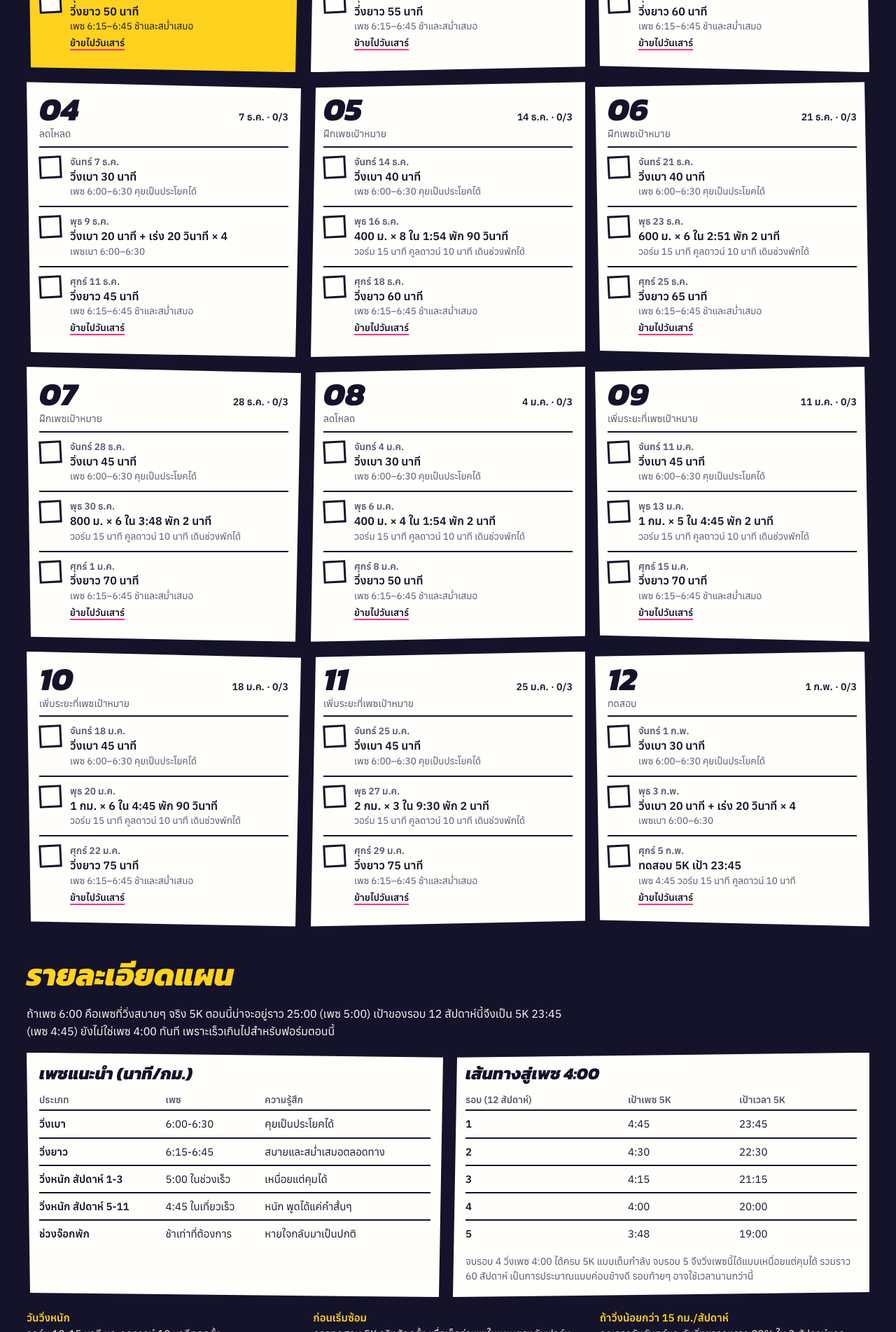
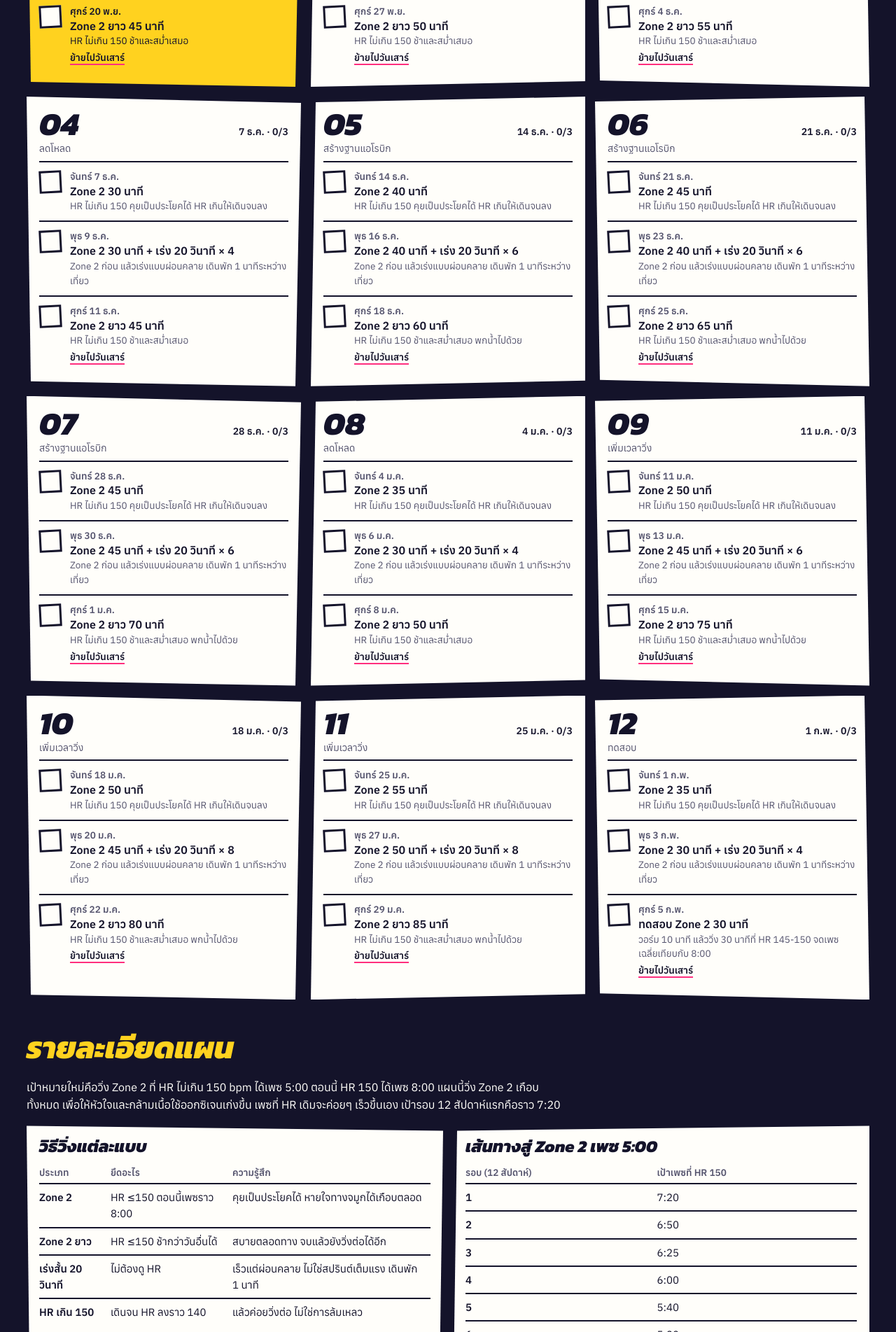
Before and after one commit to Jittrakan-K/runningpeek, a plain HTML site: page running-peak-app/index.html in a window 1280 px wide. Shown: the part 897-2800 px from the top of the page at 70% size. Drawn offline with Linux system fonts and the light colour scheme; animation ran at ten frames a second.

Commit message:
Switch the plan to a Zone 2 goal: HR 150 at 5:00/km
Rewrite all 36 sessions as Zone 2 runs (HR <=150) with short strides on
Wednesdays, cutback weeks 4 and 8, and a 30-minute Zone 2 test in week
12. Replace the pace stats and plan details with HR guidance and a
rough roadmap from 8:00 to 5:00. Start date and ticks are unchanged.

Co-Authored-By: Claude Opus 5.5 <noreply@anthropic.com>
Claude-Session: https://claude.ai/code/session_01JauEVJJbs5zDm5MRaV74iB

```diff
--- a/running-peak-app/index.html
+++ b/running-peak-app/index.html
@@ -191,34 +191,33 @@ input:focus-visible+.box{outline:3px solid var(--pink);outline-offset:3px}
 <main class="wrap">
   <div class="score">
     <p class="big" id="count"></p>
-    <div class="stat"><b>เบา</b><span>6:00–6:30</span></div>
-    <div class="stat"><b>ยาว</b><span>6:15–6:45</span></div>
-    <div class="stat"><b>เร็ว สัปดาห์ 1–3</b><span>5:00</span></div>
-    <div class="stat"><b>เร็ว สัปดาห์ 5–11</b><span>4:45</span></div>
-    <div class="stat"><b>เป้า 5K รอบนี้</b><span>23:45</span></div>
+    <div class="stat"><b>Zone 2</b><span>HR ≤150</span></div>
+    <div class="stat"><b>เพซ Zone 2 ตอนนี้</b><span>8:00</span></div>
+    <div class="stat"><b>เป้ารอบนี้</b><span>7:20</span></div>
+    <div class="stat"><b>ทดสอบ</b><span>สัปดาห์ 12</span></div>
+    <div class="stat"><b>เป้าใหญ่</b><span>5:00</span></div>
   </div>
   <div class="tally" id="tally" aria-hidden="true"></div>
   <div class="panels" id="weeks"></div>
   <section class="detail" aria-label="รายละเอียดแผน">
     <h2>รายละเอียดแผน</h2>
-    <p class="lead">ถ้าเพซ 6:00 คือเพซที่วิ่งสบายๆ จริง 5K ตอนนี้น่าจะอยู่ราว 25:00 (เพซ 5:00) เป้าของรอบ 12 สัปดาห์นี้จึงเป็น 5K 23:45 (เพซ 4:45) ยังไม่ใช่เพซ 4:00 ทันที เพราะเร็วเกินไปสำหรับฟอร์มตอนนี้</p>
-    <article class="card"><h3>เพซแนะนำ (นาที/กม.)</h3><div class="tw"><table>
-      <thead><tr><th>ประเภท</th><th>เพซ</th><th>ความรู้สึก</th></tr></thead><tbody>
-      <tr><td>วิ่งเบา</td><td>6:00-6:30</td><td>คุยเป็นประโยคได้</td></tr>
-      <tr><td>วิ่งยาว</td><td>6:15-6:45</td><td>สบายและสม่ำเสมอตลอดทาง</td></tr>
-      <tr><td>วิ่งหนัก สัปดาห์ 1-3</td><td>5:00 ในช่วงเร็ว</td><td>เหนื่อยแต่คุมได้</td></tr>
-      <tr><td>วิ่งหนัก สัปดาห์ 5-11</td><td>4:45 ในเที่ยวเร็ว</td><td>หนัก พูดได้แค่คำสั้นๆ</td></tr>
-      <tr><td>ช่วงจ๊อกพัก</td><td>ช้าเท่าที่ต้องการ</td><td>หายใจกลับมาเป็นปกติ</td></tr>
+    <p class="lead">เป้าหมายใหม่คือวิ่ง Zone 2 ที่ HR ไม่เกิน 150 bpm ได้เพซ 5:00 ตอนนี้ HR 150 ได้เพซ 8:00 แผนนี้วิ่ง Zone 2 เกือบทั้งหมด เพื่อให้หัวใจและกล้ามเนื้อใช้ออกซิเจนเก่งขึ้น เพซที่ HR เดิมจะค่อยๆ เร็วขึ้นเอง เป้ารอบ 12 สัปดาห์แรกคือราว 7:20</p>
+    <article class="card"><h3>วิธีวิ่งแต่ละแบบ</h3><div class="tw"><table>
+      <thead><tr><th>ประเภท</th><th>ยึดอะไร</th><th>ความรู้สึก</th></tr></thead><tbody>
+      <tr><td>Zone 2</td><td>HR ≤150 ตอนนี้เพซราว 8:00</td><td>คุยเป็นประโยคได้ หายใจทางจมูกได้เกือบตลอด</td></tr>
+      <tr><td>Zone 2 ยาว</td><td>HR ≤150 ช้ากว่าวันอื่นได้</td><td>สบายตลอดทาง จบแล้วยังวิ่งต่อได้อีก</td></tr>
+      <tr><td>เร่งสั้น 20 วินาที</td><td>ไม่ต้องดู HR</td><td>เร็วแต่ผ่อนคลาย ไม่ใช่สปรินต์เต็มแรง เดินพัก 1 นาที</td></tr>
+      <tr><td>HR เกิน 150</td><td>เดินจน HR ลงราว 140</td><td>แล้วค่อยวิ่งต่อ ไม่ใช่การล้มเหลว</td></tr>
       </tbody></table></div></article>
-    <article class="card"><h3>เส้นทางสู่เพซ 4:00</h3><div class="tw"><table>
-      <thead><tr><th>รอบ (12 สัปดาห์)</th><th>เป้าเพซ 5K</th><th>เป้าเวลา 5K</th></tr></thead><tbody>
-      <tr><td>1</td><td>4:45</td><td>23:45</td></tr><tr><td>2</td><td>4:30</td><td>22:30</td></tr><tr><td>3</td><td>4:15</td><td>21:15</td></tr><tr><td>4</td><td>4:00</td><td>20:00</td></tr><tr><td>5</td><td>3:48</td><td>19:00</td></tr>
+    <article class="card"><h3>เส้นทางสู่ Zone 2 เพซ 5:00</h3><div class="tw"><table>
+      <thead><tr><th>รอบ (12 สัปดาห์)</th><th>เป้าเพซที่ HR 150</th></tr></thead><tbody>
+      <tr><td>1</td><td>7:20</td></tr><tr><td>2</td><td>6:50</td></tr><tr><td>3</td><td>6:25</td></tr><tr><td>4</td><td>6:00</td></tr><tr><td>5</td><td>5:40</td></tr><tr><td>6</td><td>5:20</td></tr><tr><td>7-8</td><td>5:00</td></tr>
       </tbody></table></div>
-      <p class="note">จบรอบ 4 วิ่งเพซ 4:00 ได้ครบ 5K แบบเต็มกำลัง จบรอบ 5 จึงวิ่งเพซนี้ได้แบบเหนื่อยแต่คุมได้ รวมราว 60 สัปดาห์ เป็นการประมาณแบบค่อนข้างดี รอบท้ายๆ อาจใช้เวลานานกว่านี้</p></article>
+      <p class="note">เป็นการประมาณคร่าวๆ รวมราว 1.5-2 ปี ช่วงแรกเพซดีขึ้นเร็ว แล้วจะช้าลงเรื่อยๆ เพซ 5:00 ที่ Zone 2 เป็นระดับนักวิ่งที่ซ้อมสม่ำเสมอหลายปี ใช้ผลทดสอบสัปดาห์ 12 ปรับเป้ารอบถัดไป</p></article>
     <ul class="tips">
-      <li><b>วันวิ่งหนัก</b>วอร์ม 10-15 นาที และคูลดาวน์ 10 นาทีทุกครั้ง</li>
-      <li><b>ก่อนเริ่มซ้อม</b>ควรทดสอบ 5K จริงสักครั้ง เพื่อเช็กว่าเพซในแผนตรงกับฟอร์มจริง</li>
-      <li><b>ถ้าวิ่งน้อยกว่า 15 กม./สัปดาห์</b>ลดเวลาวันจันทร์และวันวิ่งยาวลงราว 20% ใน 3 สัปดาห์แรก</li>
+      <li><b>ยึดหัวใจ ไม่ใช่เพซ</b>วันร้อน กลางวัน นอนน้อย หรือเครียด HR จะสูงขึ้น ให้ช้าลงหรือเดินตาม HR</li>
+      <li><b>HR จากนาฬิกา</b>นาฬิกาข้อมืออาจคลาดตอนเริ่มวิ่ง ถ้ามีสายคาดอกจะแม่นกว่า</li>
+      <li><b>ถ้า 3 สัปดาห์แรกหนักไป</b>ลดเวลาลงราว 20% หรือเดินสลับวิ่งได้เลย</li>
     </ul>
   </section>
   <!--SYNC--><button id="syncChip" type="button" data-s="off">เครื่องนี้ยังไม่ซิงก์</button><!--/SYNC-->
@@ -244,12 +243,8 @@ input:focus-visible+.box{outline:3px solid var(--pink);outline-offset:3px}
 <nav id="weekNav" aria-label="เลือกสัปดาห์"></nav>
 
 <script>
-const S='วิ่งเบา 20 นาที + เร่ง 20 วินาที × 4',W='วอร์ม 15 นาที คูลดาวน์ 10 นาที เดินช่วงพักได้';
-const PLAN=[
-[30,'เร็ว 1 นาที สลับจ๊อก 1 นาที × 8',50],[35,'เร็ว 1 นาที สลับจ๊อก 1 นาที × 10',55],[40,'เร็ว 2 นาที สลับจ๊อก 2 นาที × 6',60],[30,S,45],
-[40,'400 ม. × 8 ใน 1:54 พัก 90 วินาที',60],[40,'600 ม. × 6 ใน 2:51 พัก 2 นาที',65],[45,'800 ม. × 6 ใน 3:48 พัก 2 นาที',70],[30,'400 ม. × 4 ใน 1:54 พัก 2 นาที',50],
-[45,'1 กม. × 5 ใน 4:45 พัก 2 นาที',70],[45,'1 กม. × 6 ใน 4:45 พัก 90 วินาที',75],[45,'2 กม. × 3 ใน 9:30 พัก 2 นาที',75],[30,S,0]];
-const PHASE=['สร้างฐาน','สร้างฐาน','สร้างฐาน','ลดโหลด','ฝึกเพซเป้าหมาย','ฝึกเพซเป้าหมาย','ฝึกเพซเป้าหมาย','ลดโหลด','เพิ่มระยะที่เพซเป้าหมาย','เพิ่มระยะที่เพซเป้าหมาย','เพิ่มระยะที่เพซเป้าหมาย','ทดสอบ'];
+const PLAN=[[30,'30|4',45],[35,'35|4',50],[40,'35|6',55],[30,'30|4',45],[40,'40|6',60],[45,'40|6',65],[45,'45|6',70],[35,'30|4',50],[50,'45|6',75],[50,'45|8',80],[55,'50|8',85],[35,'30|4',0]];
+const PHASE=['ปรับตัว','ปรับตัว','ปรับตัว','ลดโหลด','สร้างฐานแอโรบิก','สร้างฐานแอโรบิก','สร้างฐานแอโรบิก','ลดโหลด','เพิ่มเวลาวิ่ง','เพิ่มเวลาวิ่ง','เพิ่มเวลาวิ่ง','ทดสอบ'];
 const DAYS=['อาทิตย์','จันทร์','อังคาร','พุธ','พฤหัสบดี','ศุกร์','เสาร์'];
 const MON=['ม.ค.','ก.พ.','มี.ค.','เม.ย.','พ.ค.','มิ.ย.','ก.ค.','ส.ค.','ก.ย.','ต.ค.','พ.ย.','ธ.ค.'];
 const START=new Date(2026,10,16),LS='run12';
@@ -263,9 +258,10 @@ const today=iso(new Date());
 const sessions=[];
 PLAN.forEach(([easy,hard,long],w)=>{
   const k=`r2w${w+1}-`;
-  sessions.push({key:k+'mon',w,off:0,what:`วิ่งเบา ${easy} นาที`,how:'เพซ 6:00–6:30 คุยเป็นประโยคได้'});
-  sessions.push({key:k+'wed',w,off:2,what:hard,how:hard===S?'เพซเบา 6:00–6:30':W});
-  sessions.push({key:k+'fri',w,off:4,long:true,what:long?`วิ่งยาว ${long} นาที`:'ทดสอบ 5K เป้า 23:45',how:long?'เพซ 6:15–6:45 ช้าและสม่ำเสมอ':'เพซ 4:45 วอร์ม 15 นาที คูลดาวน์ 10 นาที'});
+  const [zm,ns]=hard.split('|');
+  sessions.push({key:k+'mon',w,off:0,what:`Zone 2 ${easy} นาที`,how:'HR ไม่เกิน 150 คุยเป็นประโยคได้ HR เกินให้เดินจนลง'});
+  sessions.push({key:k+'wed',w,off:2,what:`Zone 2 ${zm} นาที + เร่ง 20 วินาที × ${ns}`,how:'Zone 2 ก่อน แล้วเร่งแบบผ่อนคลาย เดินพัก 1 นาทีระหว่างเที่ยว'});
+  sessions.push({key:k+'fri',w,off:4,long:true,what:long?`Zone 2 ยาว ${long} นาที`:'ทดสอบ Zone 2 30 นาที',how:long?'HR ไม่เกิน 150 ช้าและสม่ำเสมอ'+(long>=60?' พกน้ำไปด้วย':''):'วอร์ม 10 นาที แล้ววิ่ง 30 นาทีที่ HR 145-150 จดเพซเฉลี่ยเทียบกับ 8:00'});
 });
 const dateOf=s=>at(s.w,s.off+(s.long&&state.sat[s.w+1]?1:0));
 
@@ -320,7 +316,7 @@ function draw(){
   const open=sessions.filter(x=>!state.done[x.key]);
   nextUp=open.find(x=>iso(dateOf(x))>=today)||open[open.length-1]||null;
   const when=document.getElementById('when'),what=document.getElementById('what'),how=document.getElementById('how'),btn=document.getElementById('doneNext');
-  if(!nextUp){when.textContent='ครบ 36 ครั้ง';what.textContent='จบรอบที่ 1';how.textContent='ทดสอบ 5K ได้เวลาเท่าไร ใช้เป็นจุดเริ่มของรอบถัดไป';btn.hidden=true;return}
+  if(!nextUp){when.textContent='ครบ 36 ครั้ง';what.textContent='จบรอบที่ 1';how.textContent='เพซเฉลี่ยจากการทดสอบ Zone 2 คือจุดเริ่มของรอบถัดไป';btn.hidden=true;return}
   const d=dateOf(nextUp),t=iso(d)===today;
   when.textContent=(t?'วันนี้ ':'ครั้งต่อไป ')+label(d);
   what.textContent=nextUp.what;how.textContent=nextUp.how;btn.hidden=false;
--- a/running-peak-app/sw.js
+++ b/running-peak-app/sw.js
@@ -1,4 +1,4 @@
-const C='running-peak-v20',F=['./','index.html','manifest.webmanifest','icon-192.png','icon-512.png','icon-maskable.png','apple-touch-icon.png'];
+const C='running-peak-v21',F=['./','index.html','manifest.webmanifest','icon-192.png','icon-512.png','icon-maskable.png','apple-touch-icon.png'];
 self.addEventListener('install',e=>{e.waitUntil(caches.open(C).then(c=>c.addAll(F)).then(()=>self.skipWaiting()))});
 self.addEventListener('activate',e=>{e.waitUntil(caches.keys().then(k=>Promise.all(k.filter(x=>x!==C).map(x=>caches.delete(x)))).then(()=>self.clients.claim()))});
 self.addEventListener('fetch',e=>{
```
Also changed, not shown: running_checklist.html (+26 -30 lines), 1 other file.
